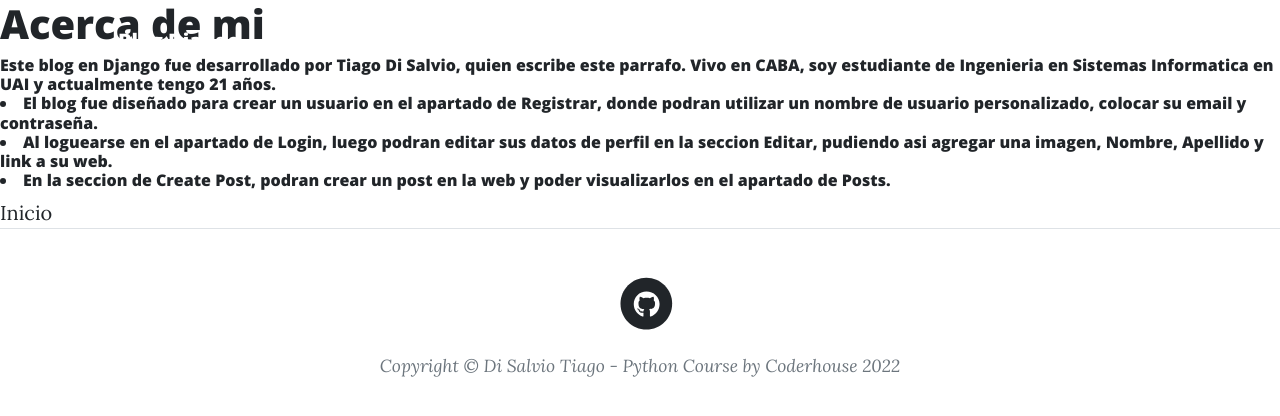
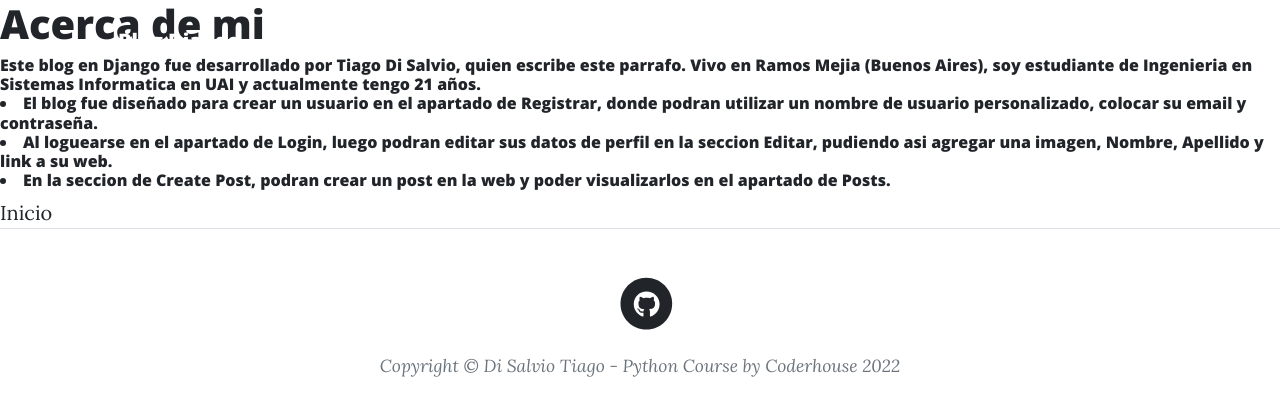
Before and after one commit to tiagodisalvio/ProyectoFinalCoder2022, a Django app: page /about/ in a window 1280 px wide. Shown: the top 416 px of the page. Run offline with Django 4.2, Linux system fonts and the light colour scheme; parts of the project's set-up code (start-up, migrations or seed data) failed here and were passed over; some libraries are stand-ins or nearby versions.

Commit message:
Update about.html

```diff
--- a/index/templates/index/about.html
+++ b/index/templates/index/about.html
@@ -11,7 +11,7 @@
 
 <h6>
     Este blog en Django fue desarrollado por Tiago Di Salvio, quien escribe este parrafo.
-    Vivo en CABA, soy estudiante de Ingenieria en Sistemas Informatica en UAI y actualmente tengo 21 años.
+    Vivo en Ramos Mejia (Buenos Aires), soy estudiante de Ingenieria en Sistemas Informatica en UAI y actualmente tengo 21 años.
     <li>El blog fue diseñado para crear un usuario en el apartado de Registrar, donde podran utilizar un nombre de usuario personalizado, colocar su email y contraseña.</li>
     <li>Al loguearse en el apartado de Login, luego podran editar sus datos de perfil en la seccion Editar, pudiendo asi agregar una imagen, Nombre, Apellido y link a su web.</li>
     <li>En la seccion de Create Post, podran crear un post en la web y poder visualizarlos en el apartado de Posts.</li>
```
